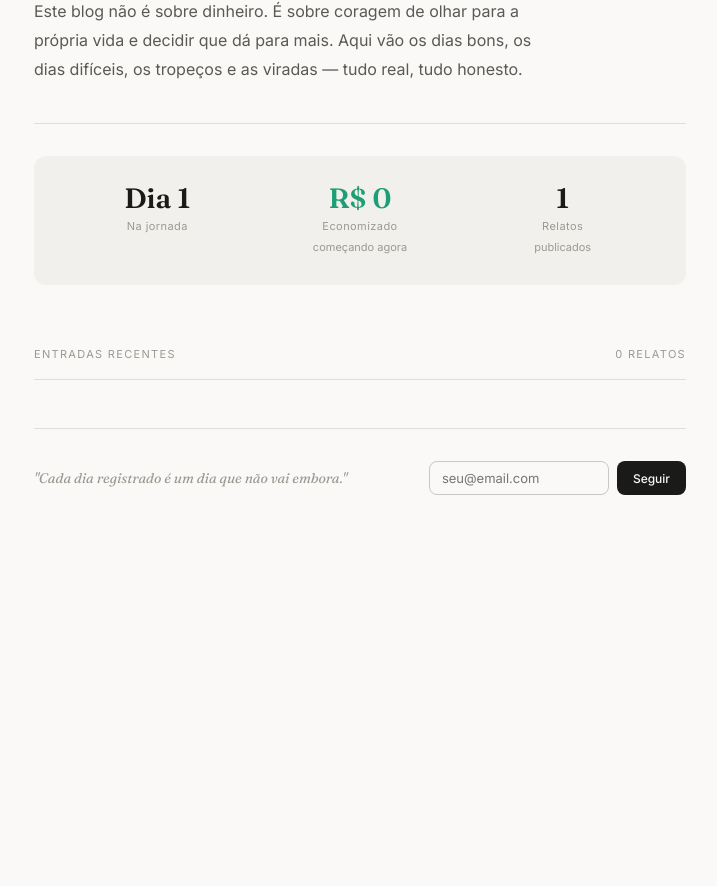
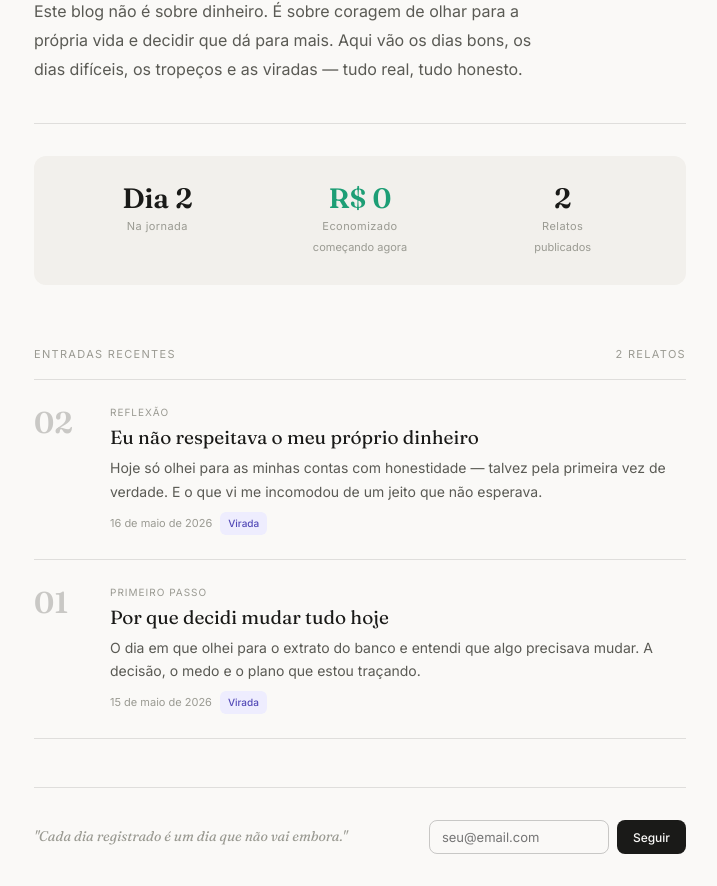
Before and after one commit to tikko22/tikko.github.io, a plain HTML site: page index.html in a window 1280 px wide. Shown: the part 310-1196 px from the top of the page, without its empty margins (280-997 px from the left). Before the commit the page ends 837 px from the top, so only its background shows below. Drawn offline with Linux system fonts and the light colour scheme.

Commit message:
index.html

```diff
--- a/index.html
+++ b/index.html
@@ -377,28 +377,39 @@
         <p>Ainda não tenho um plano perfeito. Mas tenho um ponto de partida: saber exatamente quanto tenho, quanto devo e quanto gasto. Essa semana vou fazer esse mapeamento completo e publicar aqui. Pode ser que eu me assuste. Provavelmente vou. Mas é o começo.</p>
         <p>Se você está lendo isso, obrigado por acompanhar. Vem junto.</p>
       `
-    }
-    // ── COLE NOVOS POSTS AQUI ──
-    // {
+    },
+    {
       day: 2,
-  date: "15 de maio de 2026",
+      date: "16 de maio de 2026",
       type: "change",
       tag: "Reflexão",
       title: "Eu não respeitava o meu próprio dinheiro",
       excerpt: "Hoje só olhei para as minhas contas com honestidade — talvez pela primeira vez de verdade. E o que vi me incomodou de um jeito que não esperava.",
-  lead: "Hoje não tomei nenhuma grande decisão. Só olhei para as minhas contas com honestidade — talvez pela primeira vez de verdade.",
+      lead: "Hoje não tomei nenhuma grande decisão. Não cortei nenhuma despesa. Não fiz nada de heroico. Só olhei para as minhas contas com honestidade — talvez pela primeira vez de verdade.",
       content: `
         <p>Abri os extratos, os aplicativos, o histórico de transações. E fiquei ali, olhando. Sem pressa. Sem tentar me justificar.</p>
-    <p>O que eu vi me incomodou. Não eram dívidas enormes — era um padrão. Dinheiro indo embora em apostas esportivas. Assinaturas de apps que nem uso mais. Compras por impulso que somadas viram um número que dói de ver.</p>
+        <p>O que eu vi me incomodou de um jeito que não esperava. Não eram dívidas enormes, não era um rombo absurdo. Era algo pior: um padrão. Dinheiro indo embora em apostas esportivas. Assinaturas de apps que nem uso mais. Compras por impulso que somadas viram um número que dói de ver.</p>
         <h2>A palavra que não queria admitir</h2>
-    <p>Falta de respeito. Eu não respeitava o meu próprio dinheiro. Cada real que entrava eu tratava como descartável — como se o esforço para ganhar aquilo não valesse nada.</p>
+        <p>Falta de respeito. É isso. Eu não respeitava o meu próprio dinheiro. Cada real que entrava na minha conta eu tratava como se fosse descartável — como se o esforço que eu coloquei para ganhar aquilo não valesse nada assim que chegasse na minha mão.</p>
         <blockquote>Valorizar cada centavo não é ser miserável. É reconhecer o trabalho que custou ganhá-lo.</blockquote>
-    <p>Apostas esportivas são o exemplo mais honesto disso. Eu sabia que estava jogando dinheiro fora, mas tinha uma história bonita na cabeça. Mentira. É exatamente assim que o dinheiro some sem deixar rastro.</p>
+        <p>Apostas esportivas são o exemplo mais honesto disso. Eu sabia, no fundo, que estava jogando dinheiro fora. Mas tinha uma história bonita na minha cabeça — que era entretenimento, que era pouco, que eu controlava. Mentira. É exatamente assim que o dinheiro some sem deixar rastro e sem deixar nada.</p>
         <h2>O que muda a partir de hoje</h2>
-    <p>Cada gasto vai ser encarado de frente. Cada centavo vai ter que justificar a sua existência na minha vida. Amanhã começo o mapeamento real — quanto entra, quanto sai, para onde vai cada real.</p>
-    <p>Se você também já olhou para o próprio extrato e sentiu aquela fisgada no estômago — você não está sozinho. Reconhecer é o primeiro passo.</p>
+        <p>Ainda não tenho um plano completo. Mas tenho uma decisão: vou parar de fingir que não vejo. Cada gasto vai ser encarado de frente. Cada centavo vai ter que justificar a sua existência na minha vida.</p>
+        <p>Amanhã começo o mapeamento real — quanto entra, quanto sai, para onde vai cada real. Vou publicar aqui. Pode ser constrangedor. Provavelmente vai ser. Mas é isso que esse blog é: verdade sem enfeite.</p>
+        <p>Se você também já olhou para o próprio extrato e sentiu aquela fisgada no estômago — você não está sozinho. Reconhecer é o primeiro passo. O único que importa hoje.</p>
       `
-},
+    }
+    // ── COLE NOVOS POSTS AQUI ──
+    // {
+    //   day: 2,
+    //   date: "16 de maio de 2026",
+    //   type: "challenge",
+    //   tag: "Desafio",
+    //   title: "Título do seu relato",
+    //   excerpt: "Resumo curto que aparece na lista.",
+    //   lead: "Frase de abertura do artigo.",
+    //   content: `<p>Seu texto aqui...</p>`
+    // },
   ];
 
   // ─── RENDER ──────────────────────────────────────────────────
```
Lines whose indentation alone changed are shown as unchanged.
